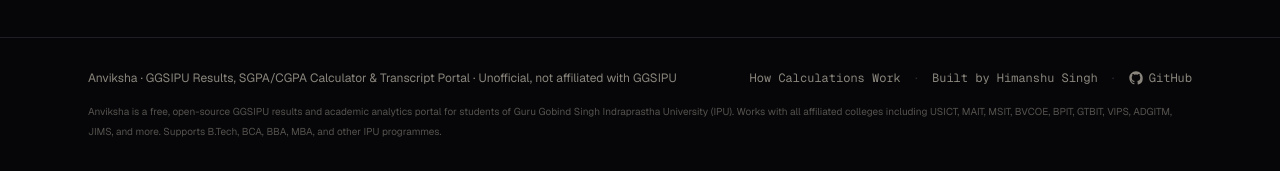
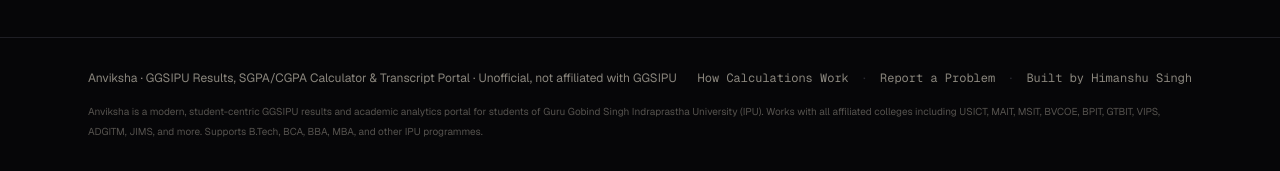
Before and after one commit to HimanshuSingh213/Anviksha, a Next.js app: page / in a window 1280 px wide. Shown: the part 4076-4247 px from the top of the page. Built offline with nearby package versions, Linux system fonts and the light colour scheme; no server answers.

Commit message:
chore: remove repository links and clean public metadata

```diff
--- a/src/app/(app)/calculations/page.tsx
+++ b/src/app/(app)/calculations/page.tsx
@@ -64,7 +64,6 @@
   "author": {
     "@type": "Person",
     "name": "Himanshu Singh",
-    "url": "https://github.com/HimanshuSingh213",
   },
   "publisher": {
     "@type": "Person",
--- a/src/app/layout.tsx
+++ b/src/app/layout.tsx
@@ -32,10 +32,9 @@
   description:
     "GGSIPU results, SGPA/CGPA calculations, promotion standing, and academic analytics for IPU students. Check semester marks and generate consolidated transcripts.",
   applicationName: "Anviksha",
-  authors: [{ name: "Himanshu Singh", url: "https://github.com/HimanshuSingh213" }],
+  authors: [{ name: "Himanshu Singh" }],
   creator: "Himanshu Singh",
   publisher: "Himanshu Singh",
-  generator: "Next.js",
   category: "education",
   classification: "Educational Technology & Academic Analytics",
   alternates: {
--- a/src/app/page.tsx
+++ b/src/app/page.tsx
@@ -109,15 +109,7 @@
   },
 ];
 
-/* ---------------------------------- component ----------------------------- */
 
-function GithubMark({ className }: { className?: string }) {
-  return (
-    <svg viewBox="0 0 24 24" fill="currentColor" className={className} aria-hidden="true">
-      <path d="M12 .5C5.65.5.5 5.65.5 12c0 5.08 3.29 9.39 7.86 10.91.57.1.79-.25.79-.55 0-.27-.01-1.17-.02-2.12-3.2.7-3.87-1.36-3.87-1.36-.53-1.33-1.28-1.69-1.28-1.69-1.05-.71.08-.7.08-.7 1.16.08 1.77 1.19 1.77 1.19 1.03 1.76 2.7 1.25 3.36.96.1-.75.4-1.25.73-1.54-2.55-.29-5.24-1.28-5.24-5.68 0-1.25.45-2.28 1.18-3.08-.12-.29-.51-1.46.11-3.04 0 0 .96-.31 3.16 1.18a10.9 10.9 0 0 1 5.75 0c2.2-1.49 3.15-1.18 3.15-1.18.63 1.58.24 2.75.12 3.04.74.8 1.18 1.83 1.18 3.08 0 4.41-2.7 5.38-5.27 5.67.42.36.78 1.07.78 2.16 0 1.56-.01 2.82-.01 3.2 0 .31.21.66.8.55A10.53 10.53 0 0 0 23.5 12c0-6.35-5.15-11.5-11.5-11.5Z" />
-    </svg>
-  );
-}
 
 const ctaClasses =
   "inline-flex items-center gap-2.5 rounded-md border border-white bg-white px-6 py-3 font-mono text-xs font-bold uppercase tracking-wider text-black shadow-[0_0_20px_rgba(255,255,255,0.15)] transition-transform duration-150 ease-out hover:-translate-y-0.5 hover:bg-neutral-200 active:scale-95";
@@ -386,6 +378,13 @@
                 How Calculations Work
               </Link>
               <span className="text-border-strong">·</span>
+              <Link
+                href="/report"
+                className="transition-colors hover:text-gold"
+              >
+                Report a Problem
+              </Link>
+              <span className="text-border-strong">·</span>
               <a
                 href="https://himanshusinghdangi.vercel.app"
                 target="_blank"
@@ -394,20 +393,10 @@
               >
                 Built by Himanshu Singh
               </a>
-              <span className="text-border-strong">·</span>
-              <a
-                href="https://github.com/HimanshuSingh213/anviksha"
-                target="_blank"
-                rel="noreferrer"
-                className="flex items-center gap-1.5 transition-colors hover:text-foreground"
-              >
-                <GithubMark className="h-3.5 w-3.5" />
-                GitHub
-              </a>
             </div>
           </div>
           <p className="text-center text-[10px] leading-5 text-foreground-muted/60 sm:text-left">
-            Anviksha is a free, open-source GGSIPU results and academic analytics portal for students of Guru Gobind Singh Indraprastha University (IPU).
+            Anviksha is a modern, student-centric GGSIPU results and academic analytics portal for students of Guru Gobind Singh Indraprastha University (IPU).
             Works with all affiliated colleges including USICT, MAIT, MSIT, BVCOE, BPIT, GTBIT, VIPS, ADGITM, JIMS, and more.
             Supports B.Tech, BCA, BBA, MBA, and other IPU programmes.
           </p>
--- a/src/components/common/StructuredData.tsx
+++ b/src/components/common/StructuredData.tsx
@@ -23,13 +23,10 @@
         "author": {
           "@type": "Person",
           "name": "Himanshu Singh",
-          "url": "https://github.com/HimanshuSingh213",
-          "sameAs": ["https://github.com/HimanshuSingh213"],
         },
         "creator": {
           "@type": "Person",
           "name": "Himanshu Singh",
-          "url": "https://github.com/HimanshuSingh213",
         },
         "featureList": [
           "GGSIPU Ordinance 11 SGPA and CGPA Calculator",
@@ -56,7 +53,6 @@
         "publisher": {
           "@type": "Person",
           "name": "Himanshu Singh",
-          "url": "https://github.com/HimanshuSingh213",
         },
       },
     ],
```
